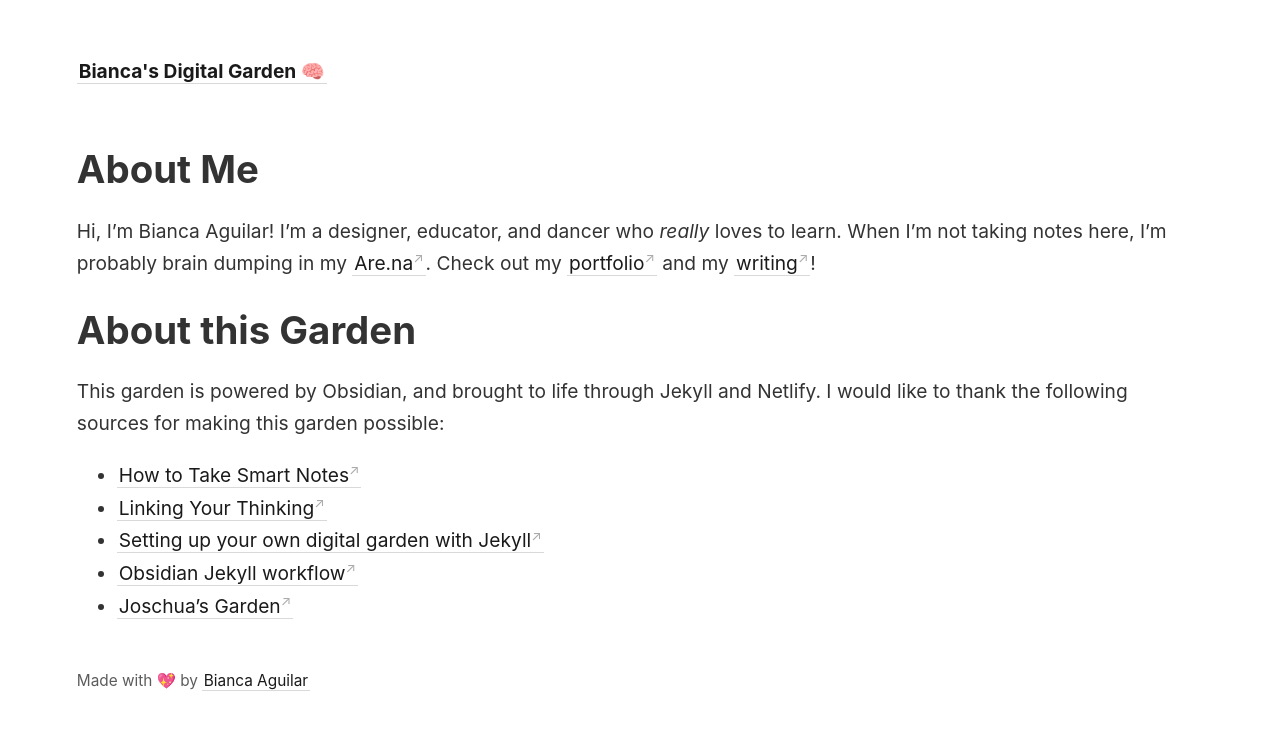
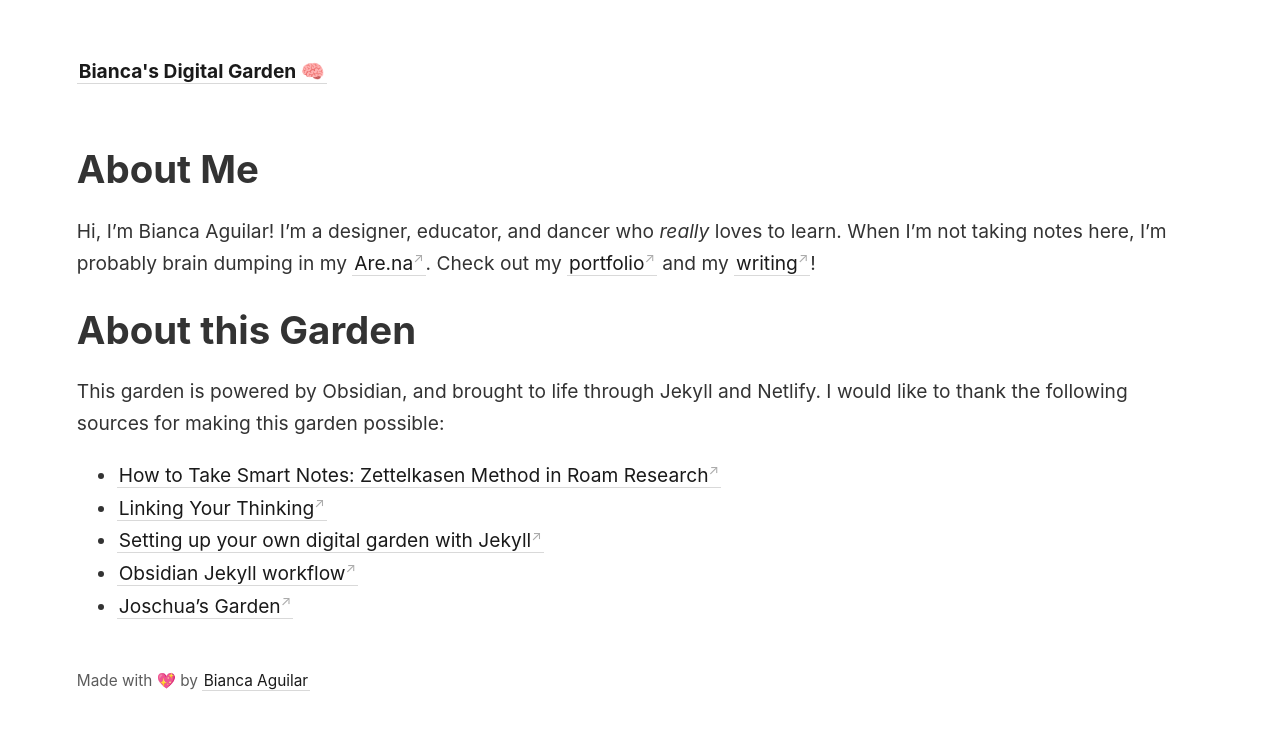
Before and after one commit to biancamika/digital-garden-template, a Jekyll site: the page built from _pages/about.md, in a window 1280 px wide. Shown: the top 730 px of the page. Built offline with Jekyll 4.4.1, drawn with Linux system fonts in a browser that asks for light colours.

Commit message:
Update about.md

```diff
--- a/_pages/about.md
+++ b/_pages/about.md
@@ -12,7 +12,7 @@ Check out my [portfolio](https://bianca.digital) and my [writing](https://cathex
 # About this Garden
 This garden is powered by Obsidian, and brought to life through Jekyll and Netlify.
 I would like to thank the following sources for making this garden possible:
-+ [How to Take Smart Notes](https://www.youtube.com/watch?v=ljyo_WAJevQ)
++ [How to Take Smart Notes: Zettelkasen Method in Roam Research](https://www.youtube.com/watch?v=ljyo_WAJevQ)
 + [Linking Your Thinking](https://www.youtube.com/channel/UC85D7ERwhke7wVqskV_DZUA)
 + [Setting up your own digital garden with Jekyll](https://maximevaillancourt.com/blog/setting-up-your-own-digital-garden-with-jekyll)
 + [Obsidian Jekyll workflow](https://refinedmind.co/obsidian-jekyll-workflow)
```
